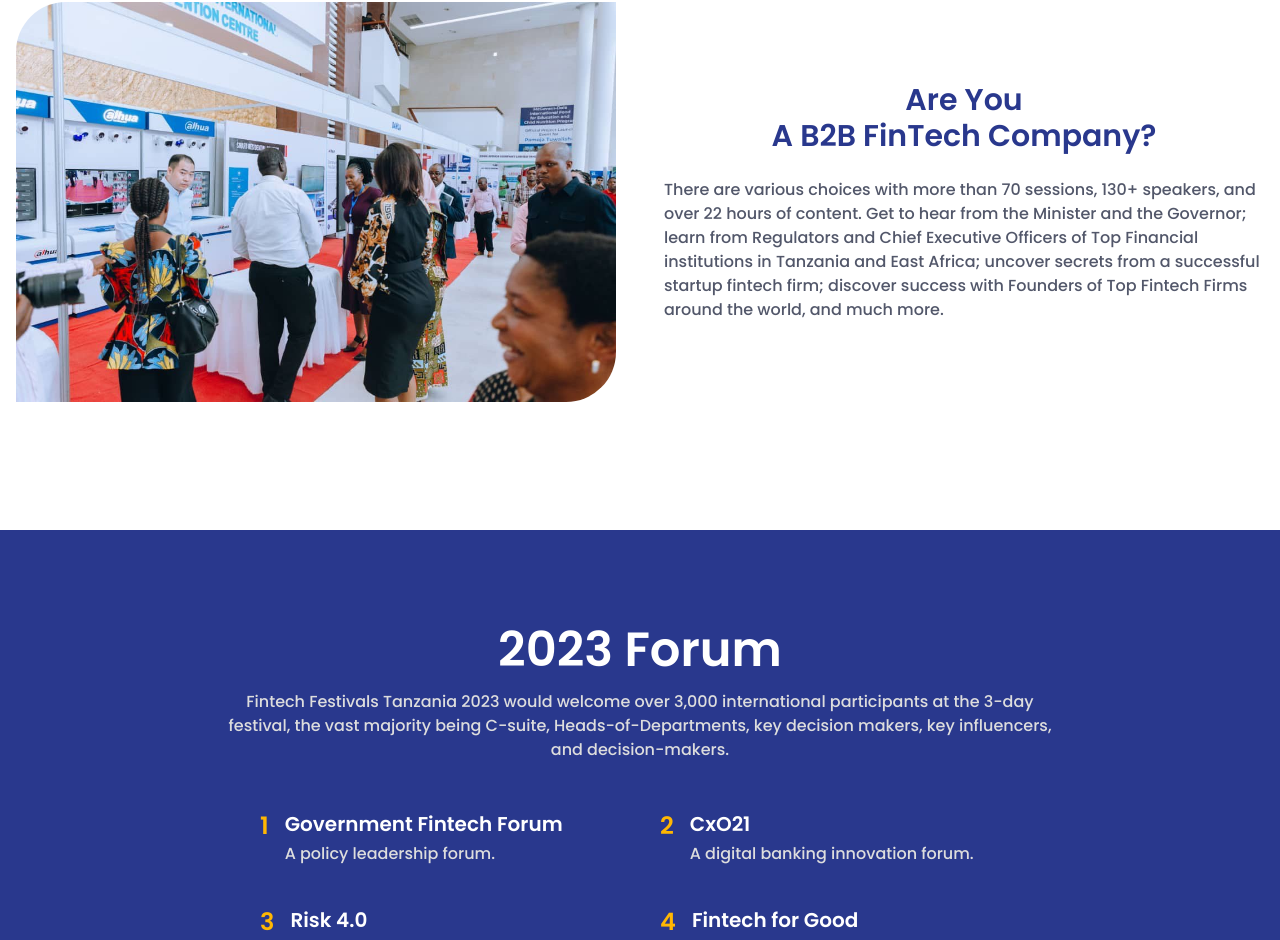
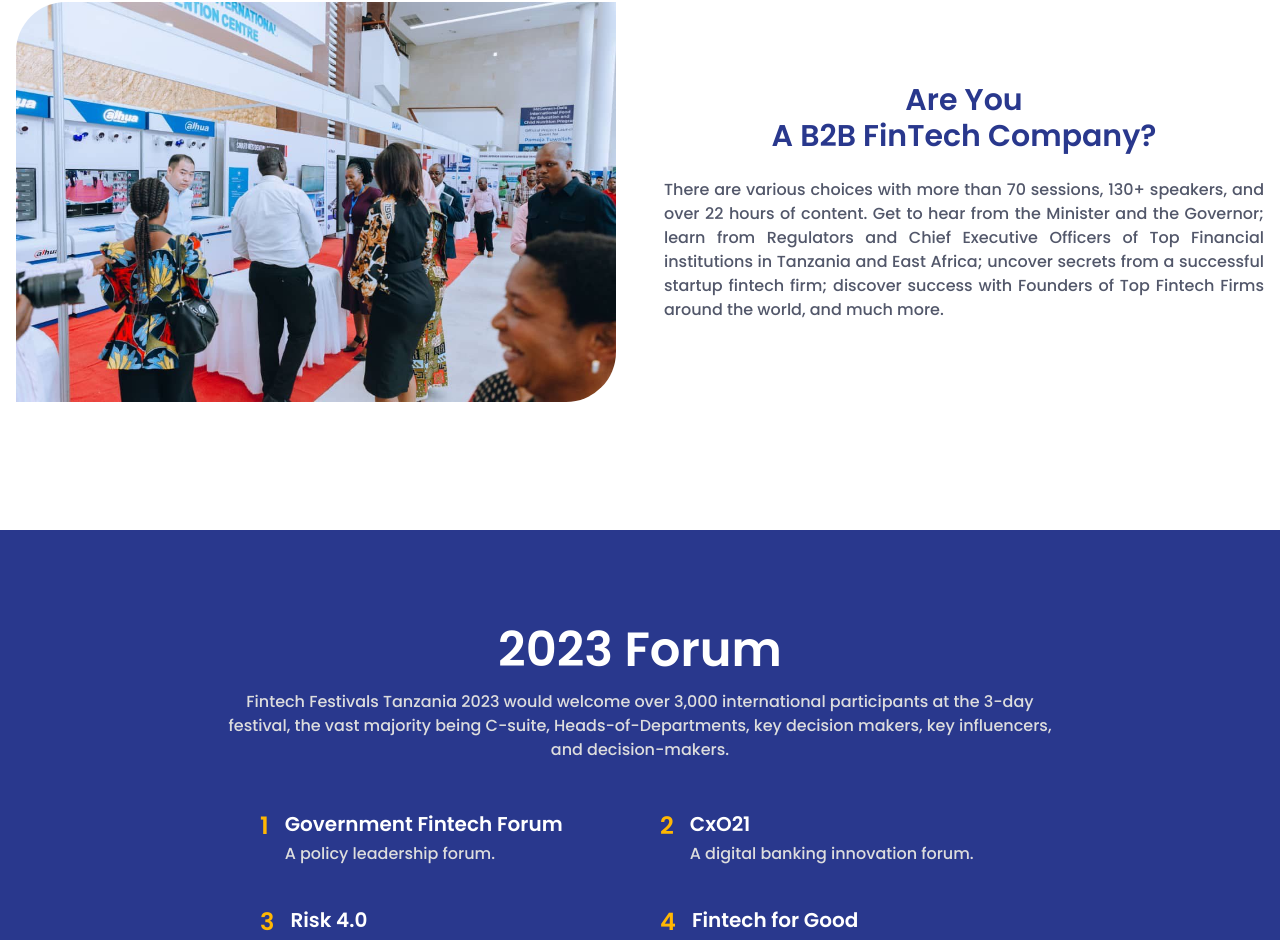
Before and after one commit to hellensoft/fintech, a React (Create React App) app: page / in a window 1280 px wide. Shown: the part 1129-2069 px from the top of the page. Built offline with nearby package versions, Linux system fonts and the light colour scheme.

Commit message:
B2B text justifed

```diff
--- a/src/pages/Home.tsx
+++ b/src/pages/Home.tsx
@@ -33,7 +33,7 @@ const Home: FC<IHome> = () => {
 							Are You
 							<br /> A B2B FinTech Company?
 						</h1>
-						<p className="text-[#52576a] text-sm xs:text-base font-medium">
+						<p className="text-[#52576a] text-sm xs:text-base font-medium text-justify">
 							There are various choices with more than 70
 							sessions, 130+ speakers, and over 22 hours of
 							content. Get to hear from the Minister and the
```
